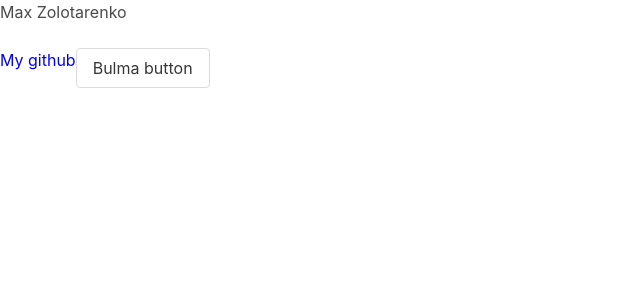
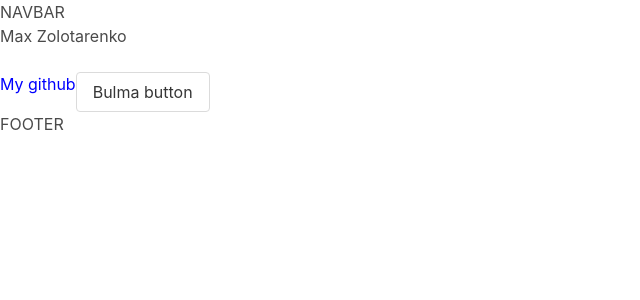
Before and after one commit to goldsami/portfolio, a Next.js app: page / in a window 1280 px wide. Shown: the top 300 px of the page, without its empty margins (0-640 px from the left). Built offline with nearby package versions, Linux system fonts and the light colour scheme.

Commit message:
feat: layout added

```diff
--- /dev/null
+++ b/components/Layout.tsx
@@ -0,0 +1,9 @@
+export default function Layout({children}) {
+  return (
+    <>
+      NAVBAR
+      <main>{children}</main>
+      FOOTER
+    </>
+  )
+}
--- a/pages/index.tsx
+++ b/pages/index.tsx
@@ -2,6 +2,7 @@ import type { NextPage } from 'next'
 import Head from 'next/head'
 import Image from 'next/image'
 import styles from '../styles/Home.module.scss'
+import Layout from "../components/Layout";
 
 const Home: NextPage = () => {
   const divStyle = {
@@ -9,11 +10,11 @@ const Home: NextPage = () => {
   };
 
   return (
-    <>
+    <Layout>
       <h1>Max Zolotarenko </h1><br/>
       <a style={divStyle} href={'https://github.com/goldsami/'}>My github</a>
 			<button className="button">Bulma button</button>
-    </>
+    </Layout>
   )
 }
 
```
